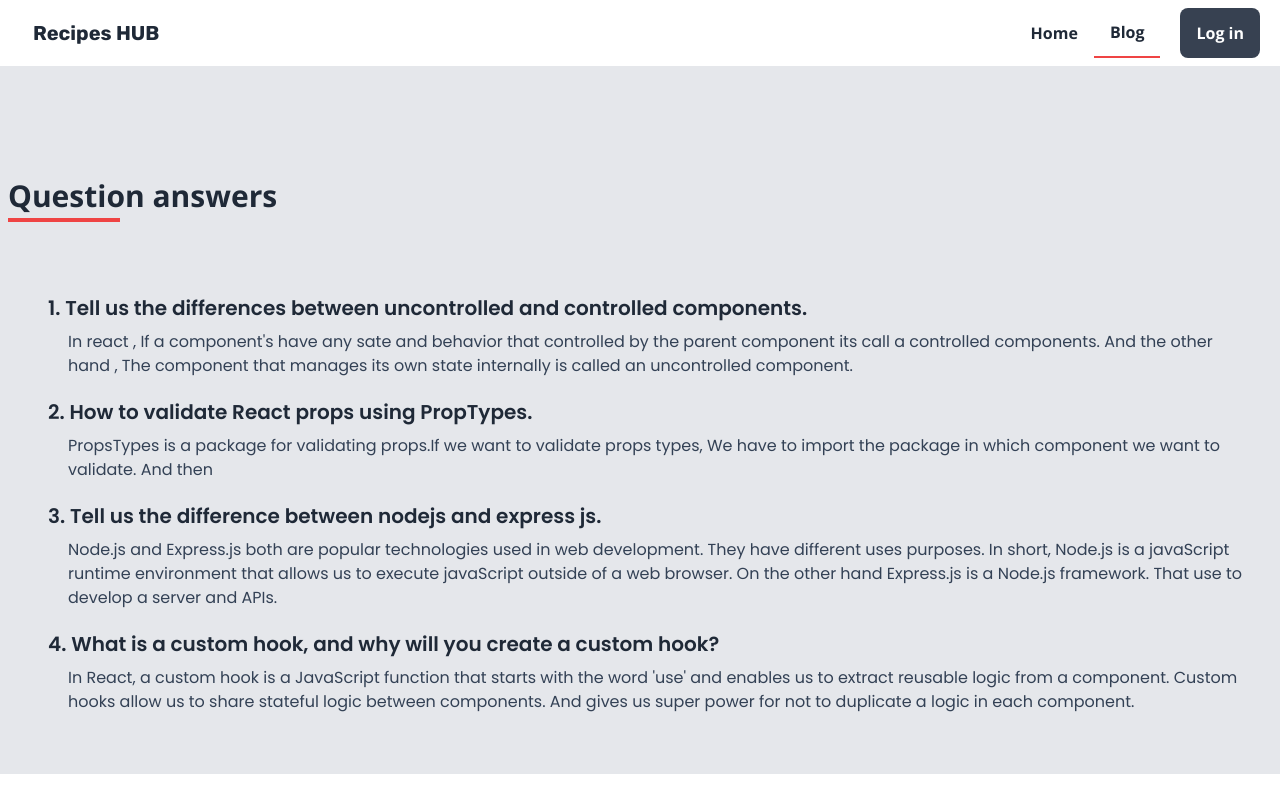
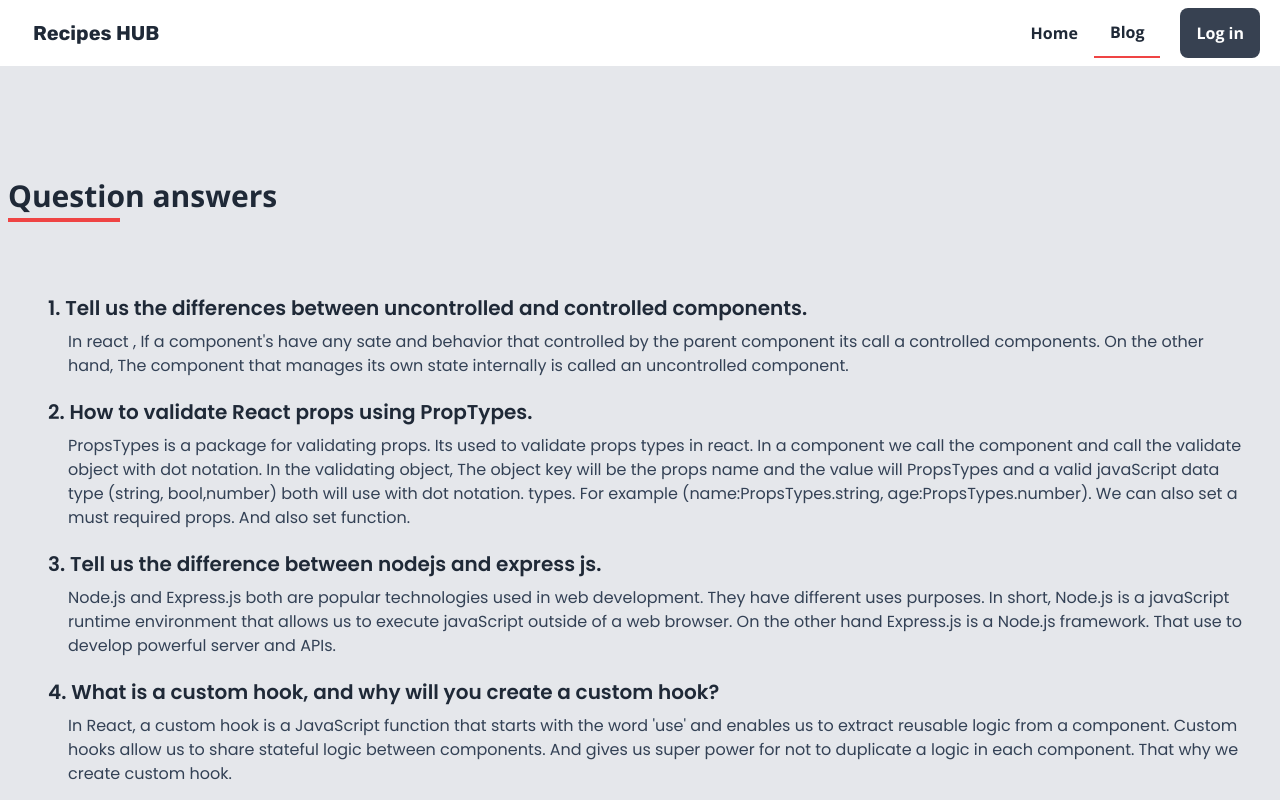
Before and after one commit to abirm09/recipes-hub-client, a React (Vite) app: page /blog in a window 1280 px wide. Shown: the top 800 px of the page. Built offline with nearby package versions, Linux system fonts and the light colour scheme; no server answers.

Commit message:
Completed all the question

```diff
--- a/public/questionAnswers.json
+++ b/public/questionAnswers.json
@@ -1,18 +1,18 @@
 [
   {
     "question": "Tell us the differences between uncontrolled and controlled components.",
-    "answer": "In react , If a component's have any sate and behavior that controlled by the parent component its call a controlled components. And the other hand , The component that manages its own state internally is called an uncontrolled component."
+    "answer": "In react , If a component's have any sate and behavior that controlled by the parent component its call a controlled components. On the other hand, The component that manages its own state internally is called an uncontrolled component."
   },
   {
     "question": "How to validate React props using PropTypes.",
-    "answer": "PropsTypes is a package for validating props.If we want to validate props types, We have to import the package in which component we want to validate. And then "
+    "answer": "PropsTypes is a package for validating props. Its used to validate props types in react. In a component we call the component and call the validate object with dot notation. In the validating object, The object key will be the props name and the value will PropsTypes and a valid javaScript data type (string, bool,number) both will use with dot notation. types. For example (name:PropsTypes.string, age:PropsTypes.number). We can also set a must required props. And also set function."
   },
   {
     "question": "Tell us the difference between nodejs and express js.",
-    "answer": "Node.js and Express.js both are popular technologies used in web development. They have different uses purposes. In short, Node.js is a javaScript runtime environment that allows us to execute javaScript outside of a web browser. On the other hand Express.js is a Node.js framework. That use to develop a server and APIs."
+    "answer": "Node.js and Express.js both are popular technologies used in web development. They have different uses purposes. In short, Node.js is a javaScript runtime environment that allows us to execute javaScript outside of a web browser. On the other hand Express.js is a Node.js framework. That use to develop powerful server and APIs."
   },
   {
     "question": "What is a custom hook, and why will you create a custom hook?",
-    "answer": "In React, a custom hook is a JavaScript function that starts with the word 'use' and enables us to extract reusable logic from a component. Custom hooks allow us to share stateful logic between components. And gives us super power for not to duplicate a logic in each component."
+    "answer": "In React, a custom hook is a JavaScript function that starts with the word 'use' and enables us to extract reusable logic from a component. Custom hooks allow us to share stateful logic between components. And gives us super power for not to duplicate a logic in each component. That why we create custom hook."
   }
 ]
--- a/src/Pages/Home/Blog/Blog.jsx
+++ b/src/Pages/Home/Blog/Blog.jsx
@@ -9,7 +9,6 @@ const Blog = () => {
       .then(res => res.json())
       .then(data => setAnswer(data));
   }, []);
-  console.log(answer);
   return (
     <>
       <section className="pt-28 pb-10 bg-gray-200">
```
